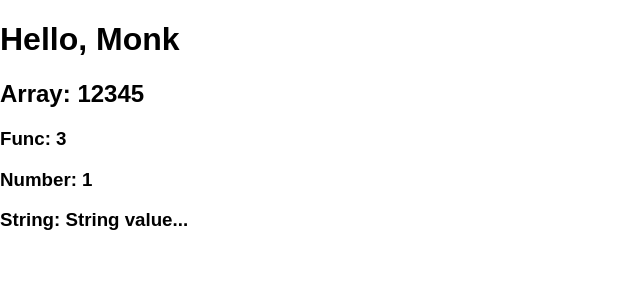
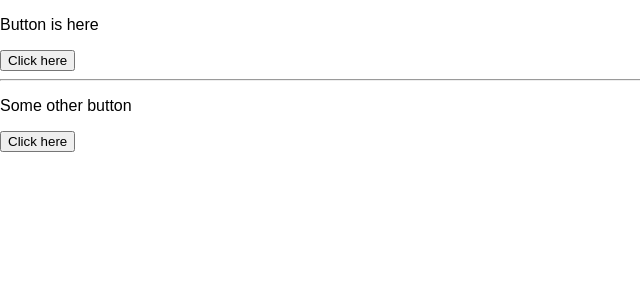
Before and after one commit to m0nq/reactpractice, a React (Create React App) app: page / in a window 1280 px wide. Shown: the top 300 px of the page, without its empty margins (0-640 px from the left). Built offline with nearby package versions, Linux system fonts and the light colour scheme.

Commit message:
Add event listener with child element from App

```diff
--- a/src/App.js
+++ b/src/App.js
@@ -3,35 +3,18 @@ import React, {Component} from 'react';
 import './App.css';
 
 class App extends Component {
+  btnClick() {
+    alert("Button clicked...");
+  }
+
   render() {
     return (
       <div>
-        <h1>Hello, {this.props.name}</h1>
-        <h2>Array: {this.props.propArray}</h2>
-        <h3>Func: {this.props.propFunc(3)}</h3>
-        <h3>Number: {this.props.propNumber}</h3>
-        <h3>String: {this.props.propString}</h3>
+        <p>{this.props.children}</p>
+        <button onClick={this.btnClick}>Click here</button>
       </div>
     );
   }
 }
 
-App.propTypes = {
-  name: PropTypes.string,
-  propArray: PropTypes.array.isRequired,
-  propBool: PropTypes.bool.isRequired,
-  propFunc: PropTypes.func,
-  propNumber: PropTypes.number,
-  propString: PropTypes.string
-};
-
-App.defaultProps = {
-  name: 'TutsPoint',
-  propArray: [1, 2, 3, 4, 5],
-  propBool: true,
-  propFunc: (e) => e,
-  propNumber: 1,
-  propString: "String value..."
-};
-
 export default App;
--- a/src/index.js
+++ b/src/index.js
@@ -6,7 +6,9 @@ import registerServiceWorker from './registerServiceWorker';
 
 ReactDOM.render(
   <div>
-    <App name="Monk"></App>
+    <App>Button is here</App>
+    <hr/>
+    <App>Some other button</App>
   </div>, document.getElementById('react-element')
 );
 
```
